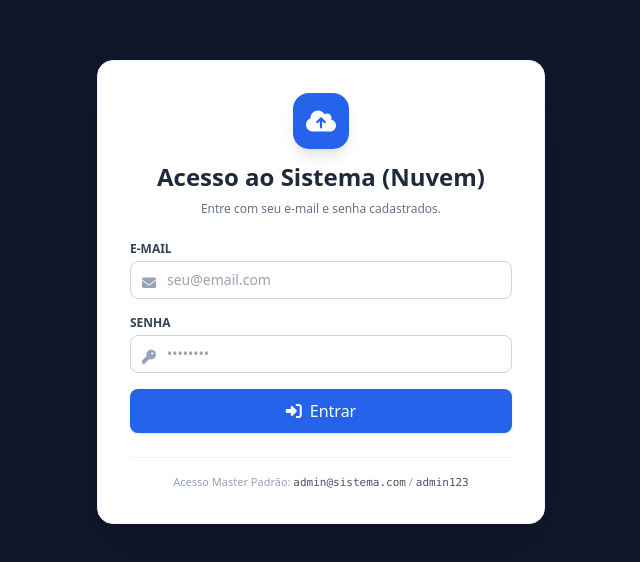
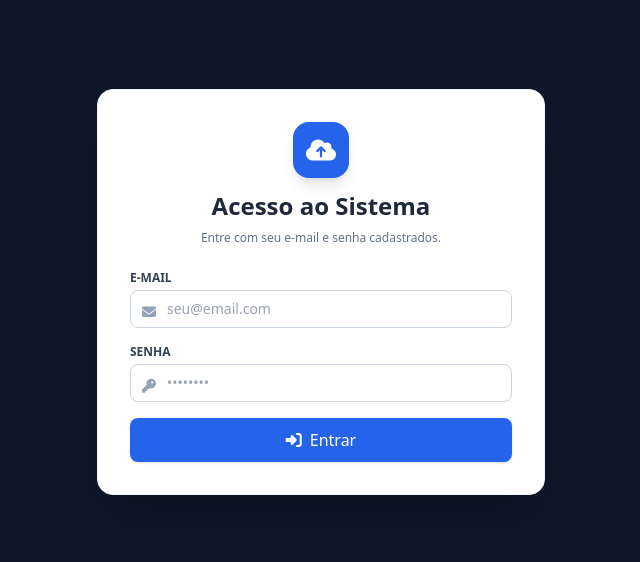
Before and after one commit to Kleberson-os/GEST-O-DE-TAREFAS, a plain HTML site: page index.html in a window 1280 px wide. Shown: the part 108-670 px from the top of the page, without its empty margins (319-959 px from the left). Drawn offline with nearby package versions, Linux system fonts and the light colour scheme; no server answers.

Commit message:
Update login form and remove example credentials
Removed redundant header and example credentials from the login form.

```diff
--- a/index.html
+++ b/index.html
@@ -32,7 +32,7 @@
                 <div class="inline-flex items-center justify-center w-14 h-14 bg-blue-600 text-white rounded-2xl shadow-lg mb-1">
                     <i class="fa-solid fa-cloud-arrow-up text-2xl"></i>
                 </div>
-                <h2 class="text-2xl font-bold text-slate-800">Acesso ao Sistema (Nuvem)</h2>
+                <h2 class="text-2xl font-bold text-slate-800">Acesso ao Sistema</h2>
                 <p class="text-xs text-slate-500">Entre com seu e-mail e senha cadastrados.</p>
             </div>
 
@@ -59,10 +59,6 @@
                     <i class="fa-solid fa-right-to-bracket"></i> Entrar
                 </button>
             </form>
-
-            <div class="mt-6 pt-4 border-t border-slate-100 text-center">
-                <p class="text-[11px] text-slate-400">Acesso Master Padrão: <span class="font-mono text-slate-600">admin@sistema.com</span> / <span class="font-mono text-slate-600">admin123</span></p>
-            </div>
         </div>
     </div>
 
@@ -347,7 +343,6 @@
 
     <!-- SCRIPT DE INTEGRAÇÃO FIREBASE -->
     <script>
-        // CREDENCIAIS EXATAS DO SEU PROJETO FIREBASE
         const firebaseConfig = {
             apiKey: "AIzaSyAEOhQVRxBG6xQdFCEnqmOI8RnI-sl0rNY",
             authDomain: "tarefas-16405.firebaseapp.com",
@@ -358,7 +353,6 @@
             appId: "1:1015766089159:web:3de929c5bd797f87616de2"
         };
 
-        // Inicializa o Firebase
         firebase.initializeApp(firebaseConfig);
         const db = firebase.database();
 
```
